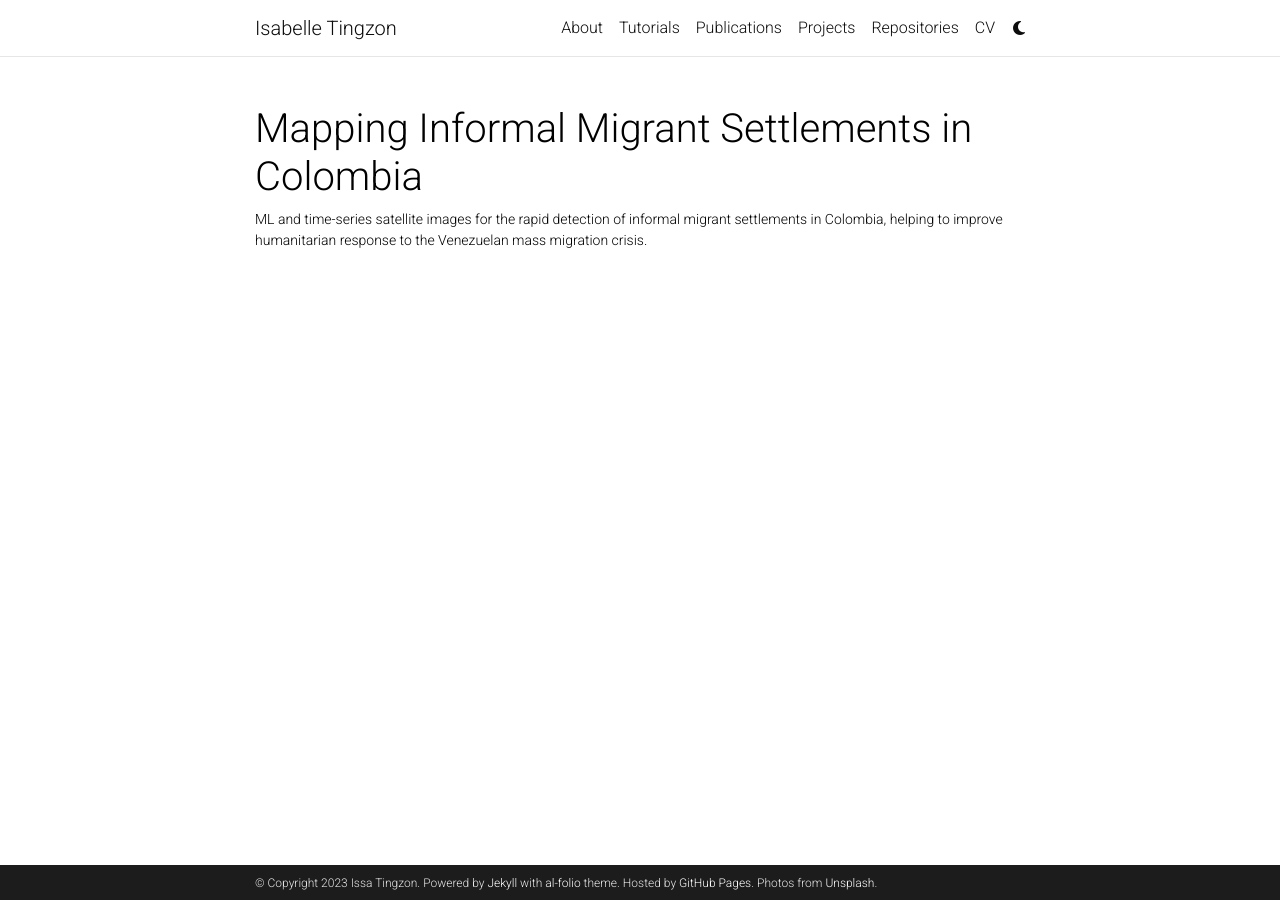
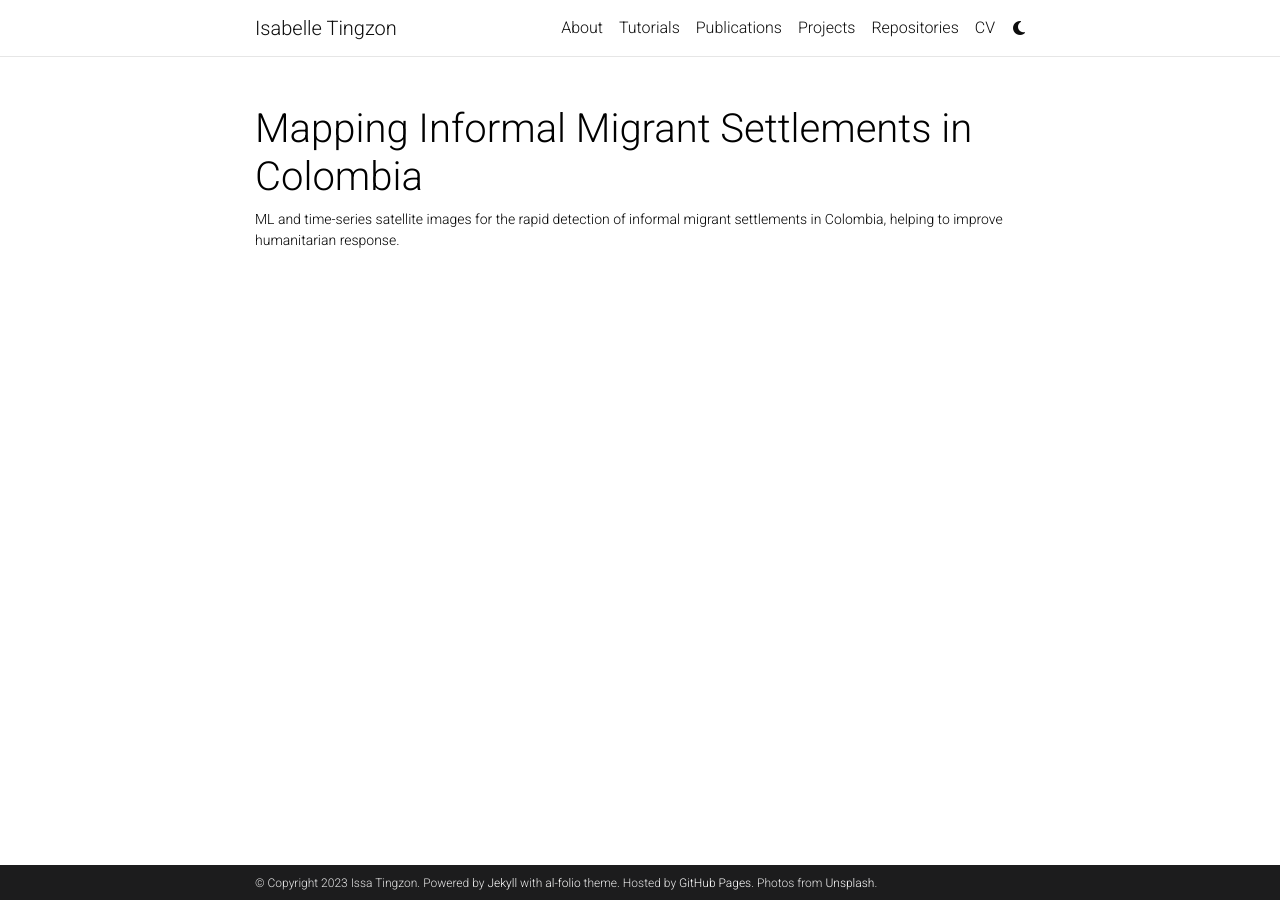
Before and after one commit to issa-tingzon/issa-tingzon.github.io, a Jekyll site: the page built from _projects/2_project .md, in a window 1280 px wide. Built offline with Jekyll 4.4.1, drawn with Linux system fonts in a browser that asks for light colours; full-size pictures stand in for the smaller copies a plugin makes; comment, search, counter and statistics services are not loaded; a style sheet for code colours, icons or effects is not loaded.

Commit message:
Update projects page

```diff
--- a/_bibliography/papers.bib
+++ b/_bibliography/papers.bib
@@ -33,10 +33,10 @@
   author={Ledesma, Chiara and Garonita, Oshean Lee and Flores, Lorenzo Jaime and Tingzon, Isabelle and Dalisay, Danielle},
   journal={Machine Learning for the Developing World (ML4D) NeurIPS Workshop},
   year={2020},
+  preview={research-04.gif},
   selected={true},
+  bibtex_show={true},
   arxiv={2011.13563},
-  bibtex_show={true},
-  preview={research-04.gif},
   slides={https://docs.google.com/presentation/d/1KIXbsOv1KOu74VLJOsYzon8sQI1aq16zcpSdt--NX2U/edit?usp=sharing}
 }
 
--- a/_projects/2_project .md
+++ b/_projects/2_project .md
@@ -1,9 +1,9 @@
 ---
 layout: page
 title: Mapping Informal Migrant Settlements in Colombia
-description: ML and time-series satellite images for the rapid detection of informal migrant settlements in Colombia, helping to improve humanitarian response to the Venezuelan mass migration crisis.
+description: ML and time-series satellite images for the rapid detection of informal migrant settlements in Colombia, helping to improve humanitarian response.
 img: assets/img/project_preview/project-02.jpg
 redirect: https://stories.thinkingmachin.es/mapping-new-informal-settlements/
-importance: 4
+importance: 5
 category: machine-learning
 ---
```
Also changed, not shown: _projects/1_project.md (+2 -2 lines), _projects/3_project.md (+1 -1 lines), _projects/4_project.md (+1 -1 lines), _projects/5_project.md (+1 -1 lines), _projects/6_project.md (added, +9 -0 lines), assets/img/project_preview/project-06.png (added).
